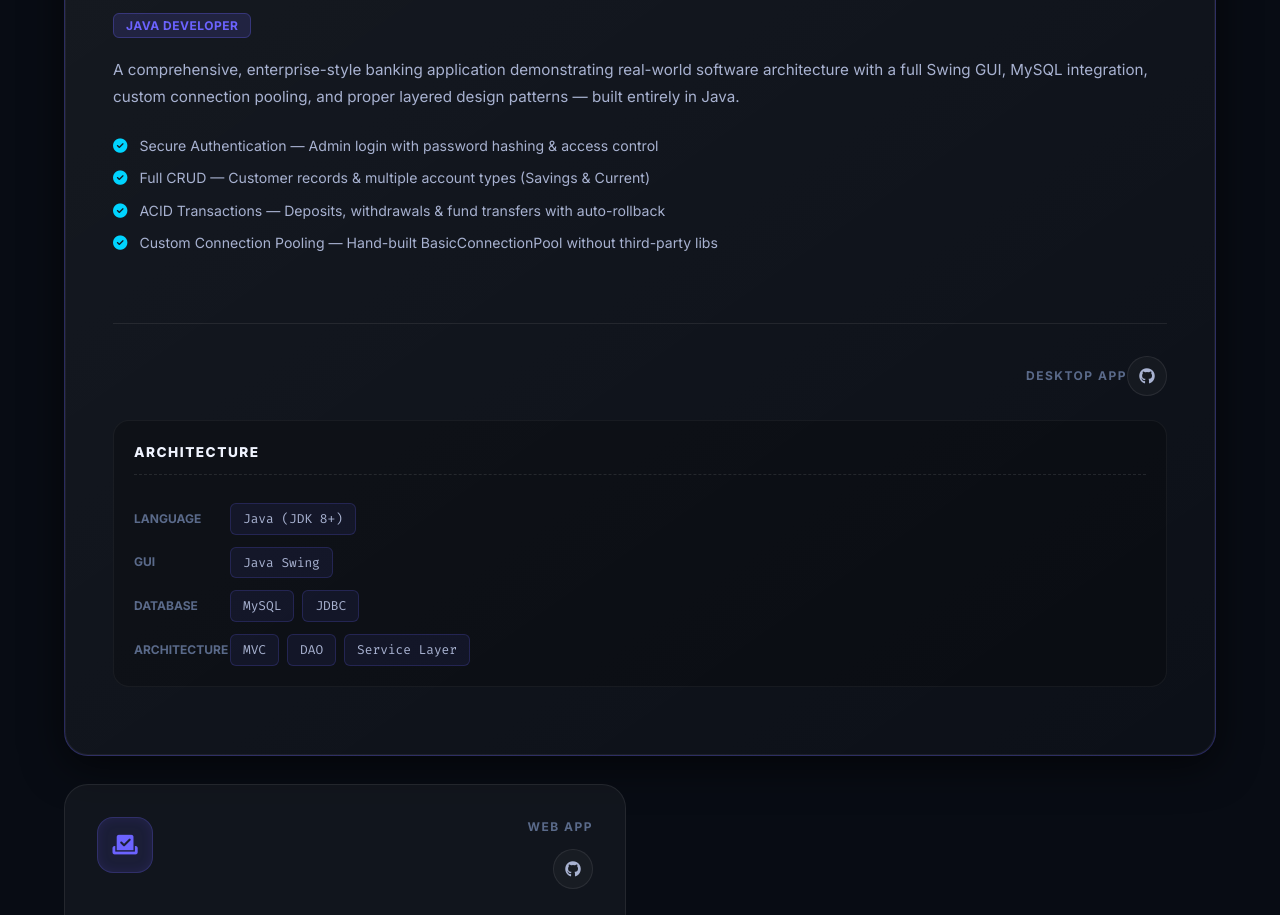
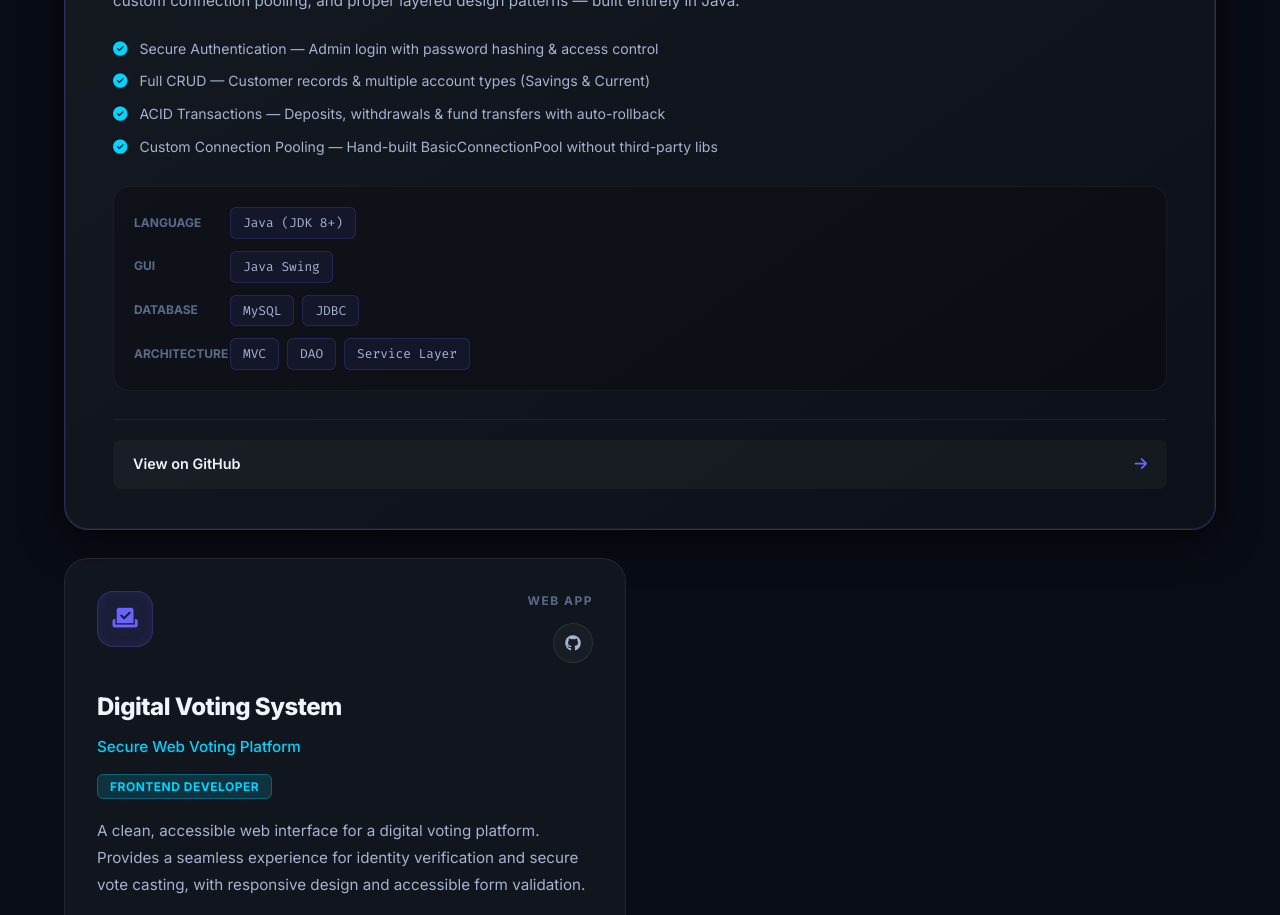
Before and after one commit to Adityaloharr0030/portfolio, a Next.js app: page / in a window 1280 px wide. Shown: the part 4580-5495 px from the top of the page. Built offline with nearby package versions, Linux system fonts and the light colour scheme.

Commit message:
Standardize all project display layouts to a unified card style

```diff
--- a/app/globals.css
+++ b/app/globals.css
@@ -851,60 +851,6 @@ button { cursor: pointer; border: none; background: none; }
   z-index: 10;
 }
 
-/* Featured One-Column Layout (All in 1 frame) */
-.featured-layout-inner {
-  display: flex;
-  flex-direction: column;
-  gap: 32px;
-}
-@media (min-width: 1024px) {
-  .featured-layout-inner {
-    gap: 40px;
-  }
-}
-.featured-main-content {
-  display: flex;
-  flex-direction: column;
-}
-.featured-sidebar {
-  display: flex;
-  flex-direction: column;
-  width: 100%;
-}
-@media (min-width: 1024px) {
-  .featured-sidebar {
-    border-top: 1px solid rgba(255,255,255,0.08);
-    padding-top: 32px;
-  }
-}
-
-.featured-sidebar-top {
-  display: flex;
-  justify-content: flex-end; /* Just links on the right */
-  align-items: center;
-  margin-bottom: 24px;
-}
-.layer-title {
-  display: block;
-  font-size: 0.85rem;
-  font-weight: 800;
-  text-transform: uppercase;
-  letter-spacing: 1.5px;
-  color: var(--text-primary);
-  margin-bottom: 16px;
-  padding-bottom: 10px;
-  border-bottom: 1px dashed rgba(255,255,255,0.1);
-}
-
-.desktop-hidden { display: none; }
-@media (max-width: 1023px) {
-  .desktop-hidden { display: inline-block; }
-  .mobile-hidden { display: none; }
-  .featured-sidebar-top {
-    margin-top: 16px;
-    margin-bottom: 16px;
-  }
-}
 
 .project-card-header {
   display: flex; justify-content: space-between; align-items: flex-start;
--- a/components/Projects.jsx
+++ b/components/Projects.jsx
@@ -96,72 +96,6 @@ export default function Projects() {
                 </div>
               )}
 
-              {p.featured ? (
-                // --- FEATURED LAYOUT (Split into two columns on desktop) ---
-                <div className="featured-layout-inner">
-
-                  {/* Left Column: Core Info */}
-                  <div className="featured-main-content">
-                    <div className="project-card-header">
-                      <div className="project-icon"><i className={p.icon}></i></div>
-                      <span className="project-category desktop-hidden">{p.category}</span>
-                    </div>
-
-                    <h3 className="project-title">{p.title}</h3>
-                    <p className="project-subtitle">{p.subtitle}</p>
-                    <p className="project-role">
-                      <span className={`role-badge${p.roleAlt ? " role-badge-alt" : ""}`}>{p.role}</span>
-                    </p>
-                    <p className="project-description">{p.description}</p>
-
-                    <div className="project-highlights">
-                      {p.highlights.map((h, j) => (
-                        <div className="highlight-item" key={j}>
-                          <i className="fa-solid fa-circle-check"></i>
-                          <span>{h}</span>
-                        </div>
-                      ))}
-                    </div>
-                  </div>
-
-                  {/* Right Column: Tech & Links */}
-                  <div className="featured-sidebar">
-                    <div className="featured-sidebar-top">
-                      <span className="project-category mobile-hidden">{p.category}</span>
-                      <div className="project-links">
-                        <a href={p.github} target="_blank" rel="noopener" className="p-link" title="View Source Code">
-                          <i className="fa-brands fa-github"></i>
-                        </a>
-                        {p.live && (
-                          <a href={p.live} target="_blank" rel="noopener" className="p-link p-link-live" title="Live Demo">
-                            <i className="fa-solid fa-arrow-up-right-from-square"></i>
-                          </a>
-                        )}
-                      </div>
-                    </div>
-
-                    <div className="featured-tech-container">
-                      {p.techLayers && (
-                        <div className="project-tech-layers">
-                          <span className="layer-title">Architecture</span>
-                          {p.techLayers.map((tl, k) => (
-                            <div className="tech-layer-row" key={k}>
-                              <span className="tech-layer-label">{tl.layer}</span>
-                              <div className="tech-layer-items">
-                                {tl.items.map((item, m) => (
-                                  <span className="tech-tag tech-tag-accent" key={m}>{item}</span>
-                                ))}
-                              </div>
-                            </div>
-                          ))}
-                        </div>
-                      )}
-                    </div>
-                  </div>
-                </div>
-              ) : (
-                // --- REGULAR LAYOUT (Vertical) ---
-                <>
               <div className="project-card-header">
                 <div className="project-icon"><i className={p.icon}></i></div>
                 <div className="project-header-right">
@@ -195,6 +129,21 @@ export default function Projects() {
                 ))}
               </div>
 
+              {p.techLayers && (
+                <div className="project-tech-layers">
+                  {p.techLayers.map((tl, k) => (
+                    <div className="tech-layer-row" key={k}>
+                      <span className="tech-layer-label">{tl.layer}</span>
+                      <div className="tech-layer-items">
+                        {tl.items.map((item, m) => (
+                          <span className="tech-tag tech-tag-accent" key={m}>{item}</span>
+                        ))}
+                      </div>
+                    </div>
+                  ))}
+                </div>
+              )}
+
               {!p.techLayers && (
                 <div className="project-tech-stack">
                   {p.tech.map((t, j) => (
@@ -209,8 +158,6 @@ export default function Projects() {
                   <i className="fa-solid fa-arrow-right"></i>
                 </a>
               </div>
-                </>
-              )}
             </div>
           ))}
         </div>
```
Lines whose indentation alone changed are shown as unchanged.
